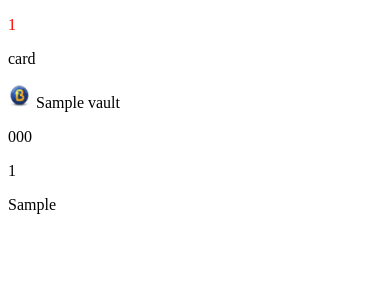
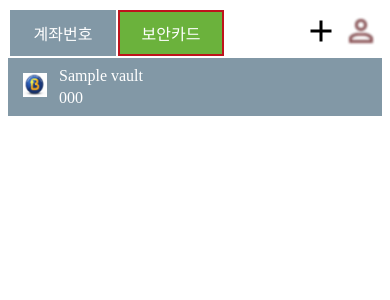
Before and after one commit to genonfire/vaultkeeper, a Django app: page / in a window 390 px wide. Shown: the top 300 px of the page. Run offline with Django 3.2, Linux system fonts and the light colour scheme; tables that the repository leaves empty hold one stand-in row (values such as "Sample post"); parts of the project's set-up code (start-up, migrations or seed data) failed here and were passed over.

Commit message:
show list as tablet

```diff
--- a/templates/layout.html
+++ b/templates/layout.html
@@ -6,7 +6,72 @@
 <head>
 <title>{% block page_title %}Vault Keeper{% endblock %}</title>
 <meta charset="utf-8">
-{# <script type="text/javascript" src="{% static 'js/jquery-2.1.3.min.js' %}"></script> #}
+<meta name="viewport" content="width=device-width, initial-scale=1.0">
+<style>
+/*menu*/
+table.headMenu {
+    width: 100%;
+    height: 50px;
+}
+td.account {
+    width: 100px;
+    color: white;
+    background-color: #8298a6;
+    text-align: center;
+    border: 2px solid red;
+}
+td.accountLive {
+    width: 100px;
+    color: white;
+    background-color: #8298a6;
+    text-align: center;
+    border: 2px solid #8298a6;
+}
+td.securitycard {
+    width: 100px;
+    color: white;
+    background-color: #6bb23c;
+    text-align: center;
+    border: 2px solid #be131c;
+}
+td.securitycardLive {
+    width: 100px;
+    color: white;
+    background-color: #6bb23c;
+    text-align: center;
+    border: 2px solid #6bb23c;
+}
+td.headMenu {
+    width: auto;
+    text-align: right;
+}
+
+/*item*/
+div.card {
+    /*width:482px;*/
+    padding: 4px; padding-left: 10px;
+    background-color: #8298a6;
+    color: white;
+}
+table.card {
+    border:2px solid #8298a6;
+}
+
+a:link {color:white; text-decoration:none;}
+a:visited {color:white; text-decoration:none;}
+a:hover {color:#be131c; text-decoration:none;}
+</style>
+<script>
+var oldstyle;
+function clicked(obj) {
+    if (obj.style.border == "2px solid yellow")
+        obj.style.border = oldstyle;
+    else {
+        oldstyle = obj.style.border;
+        obj.style.border = "2px solid yellow";
+    }
+}
+</script>
 </head>
 
 <body>
--- a/vault/models.py
+++ b/vault/models.py
@@ -6,10 +6,10 @@ from django import forms
 # Create your models here.
 class Vault(models.Model):
     TYPE_OPTIONS = (
-        ('card', '카드'),
-        ('account', '계좌'),
-        ('membership', '멤버십'),
-        ('etc', '기타'),
+        ('1account', '계좌'),
+        ('2card', '카드'),
+        ('3membership', '멤버십'),
+        ('4etc', '기타'),
     )
 
     LOGO_OPTIONS = (
--- a/vault/templates/showvault.html
+++ b/vault/templates/showvault.html
@@ -1,13 +1,36 @@
 {% extends 'layout.html' %}
 {% block content %}
+<table class="headMenu">
+<tr>
+    <td class="accountLive">계좌번호</td>
+    <td class="securitycard"><a href="#">보안카드</a></td>
+    <td class="headMenu"><a href="/vault/new/"><img src="{{STATIC_URL}}icons/add36.png"></a> <img src="{{STATIC_URL}}icons/identity36.png"></td>
+</tr>
+</table>
+<div class="card">
 {% for vault in vaults %}
-    <div>
-    <p><font color=red>{{vault.id}}</font></p>
-    <p>{{vault.Type}}</p>
-    <p><img src="{{STATIC_URL}}{{vault.Logo}}"> {{vault.Name}}</p>
-    <p>{{vault.Number}}</p>
-    <p>{{vault.Valid}}</p>
-    <p>{{vault.CVC}}</p>
-    </div>
+    <table class="card" onclick="clicked(this)">
+    <tr>
+        <td rowspan="2" width="32px">
+        {% if vault.Logo|length < 4 %}
+        <img src="{{STATIC_URL}}logos/item_icon_default.png">
+        {% else %}
+        <img src="{{STATIC_URL}}{{vault.Logo}}">
+        {% endif %}
+        </td>
+        <td>{{vault.Name}}</td>
+    </tr>
+    <tr>
+        <td>{{vault.Number}}
+        {% if vault.Type == "2card" %}
+         ({{vault.Valid}}/{{vault.CVC}})
+        {% endif %}
+        </td>
+    </tr>
+    </table>
+    {% if not forloop.last %}
+        <hr>
+    {% endif %}
 {% endfor %}
+</div>
 {% endblock %}
--- a/vault/views.py
+++ b/vault/views.py
@@ -11,7 +11,8 @@ sys.setdefaultencoding('utf-8')
 
 # Create your views here.
 def show_vault(request):
-    vaults = Vault.objects.filter()
+    vaults = Vault.objects.filter().order_by('Type')
+
     return render(
         request,
         'showvault.html',
```
Also changed, not shown: static/icons/add36.png (added), static/icons/identity36.png (added).
